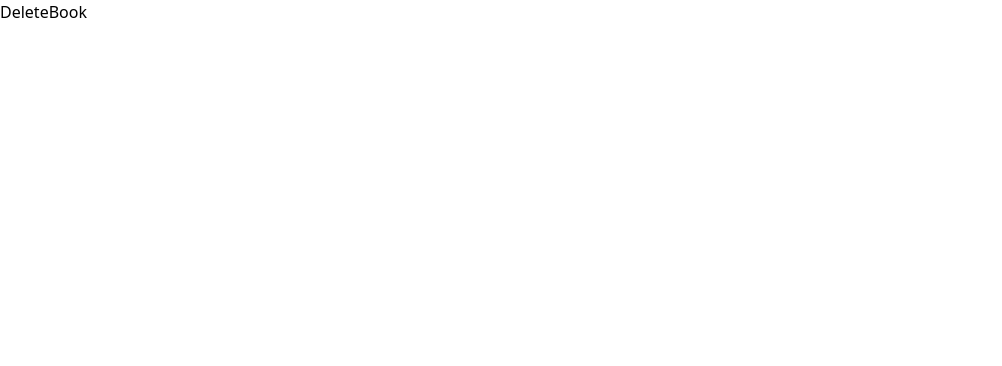
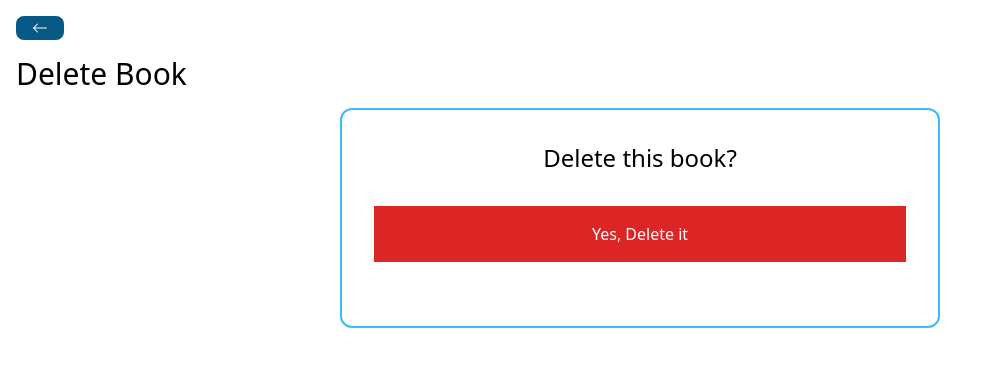
Before and after one commit to DIPANJAN01/mern_bookstore, a React (Vite) app in the folder frontend/: page /books/delete/1 in a window 1280 px wide. Shown: the top 366 px of the page, without its empty margins (0-1002 px from the left). Built offline with nearby package versions, Linux system fonts and the light colour scheme.

Commit message:
implemented delete book route

```diff
--- a/frontend/src/pages/DeleteBook.jsx
+++ b/frontend/src/pages/DeleteBook.jsx
@@ -1,7 +1,45 @@
-import React from "react";
+import React, { useState } from "react";
+import BackButton from "../components/BackButton";
+import Spinner from "../components/Spinner";
+import axios from "axios";
+import { useNavigate, useParams } from "react-router-dom";
 
 const DeleteBook = () => {
-  return <div>DeleteBook</div>;
+  const [loading, setLoading] = useState(false);
+  const navigate = useNavigate();
+  const { id } = useParams();
+
+  const handleDelete = () => {
+    setLoading(true);
+    axios
+      .delete(`http://localhost:5555/books/${id}`)
+      .then((response) => {
+        setLoading(false);
+        navigate("/");
+      })
+      .catch((error) => {
+        console.log(error);
+        setLoading(false);
+        alert("Something went wrong! Please try again!");
+      });
+  };
+
+  return (
+    <div className="p-4">
+      <BackButton />
+      <h1 className="text-3xl my-4">Delete Book</h1>
+      {loading && <Spinner />}
+      <div className="flex flex-col items-center border-2 border-sky-400 rounded-xl w-[600px] p-8 mx-auto">
+        <h3 className="text-2xl">Delete this book?</h3>
+        <button
+          className="p-4 bg-red-600 text-white m-8 w-full"
+          onClick={handleDelete}
+        >
+          Yes, Delete it
+        </button>
+      </div>
+    </div>
+  );
 };
 
 export default DeleteBook;
--- a/frontend/src/pages/EditBook.jsx
+++ b/frontend/src/pages/EditBook.jsx
@@ -2,7 +2,7 @@
 import BackButton from "../components/BackButton";
 import Spinner from "../components/Spinner";
 import axios from "axios";
-import { Navigate, useNavigate, useParams } from "react-router-dom";
+import { useNavigate, useParams } from "react-router-dom";
 
 const EditBook = () => {
   const [title, setTitle] = useState("");
--- a/frontend/src/pages/Home.jsx
+++ b/frontend/src/pages/Home.jsx
@@ -77,7 +77,7 @@
                       <AiOutlineEdit className="text-2xl text-yellow-600" />
                     </Link>
                     <Link to={`/books/delete/${book._id}`}>
-                      <MdOutlineDelete className="text-2xl text-green-600" />
+                      <MdOutlineDelete className="text-2xl text-red-600" />
                     </Link>
                   </div>
                 </td>
```
